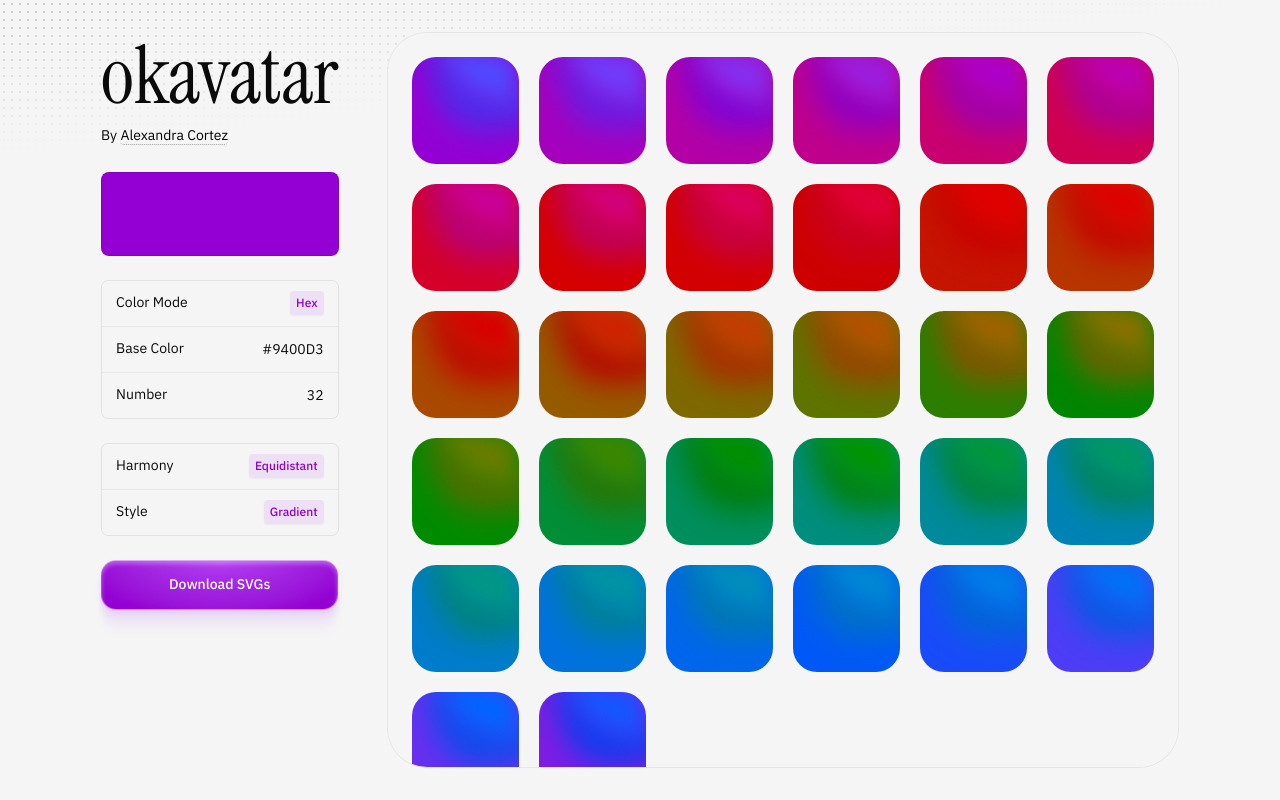
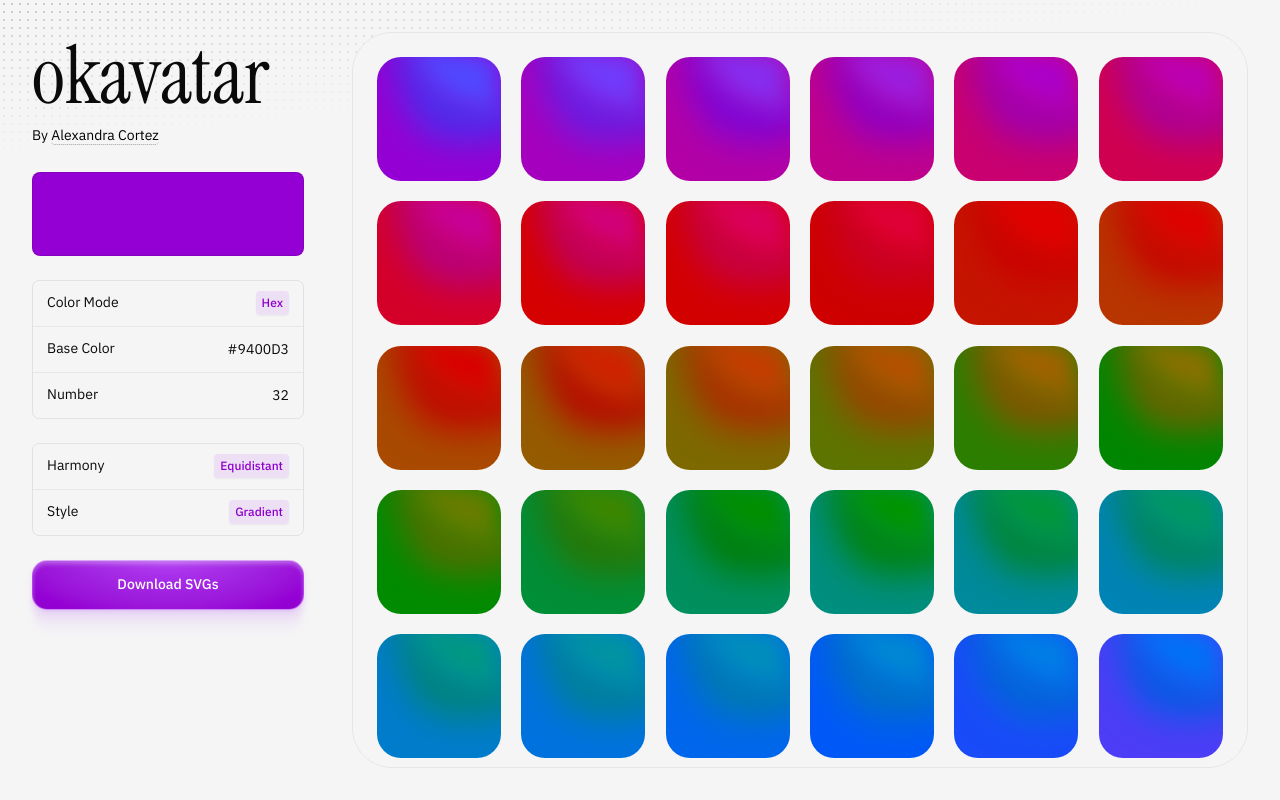
Before and after one commit to acortezrose/colorGenerator, a React (Vite) app: page / in a window 1280 px wide. Built offline with nearby package versions, Linux system fonts and the light colour scheme.

Commit message:
better sizing

```diff
--- a/index.html
+++ b/index.html
@@ -29,7 +29,7 @@
 		<link href="/src/App.css" rel="stylesheet" />
 	</head>
 	<body>
-		<div id="root"></div>
+		<div id="root" class="gutter-stable"></div>
 		<script type="module" src="/src/main.jsx"></script>
 	</body>
 </html>
--- a/src/App.css
+++ b/src/App.css
@@ -212,6 +212,11 @@ hr {
 	}
 }
 
+.gutter-stable {
+	scrollbar-gutter: stable;
+	min-width: 0; /* allow the right column to shrink inside the grid */
+}
+
 .mask-overlay::before {
 	content: "";
 	top: 0px;
--- a/src/App.jsx
+++ b/src/App.jsx
@@ -79,7 +79,7 @@ function App() {
 			{/* TODO: a real mobile experience */}
 			<div className="mask-overlay md:grid md:grid-cols-[1fr_3fr] h-screen w-full">
 				{/* Form */}
-				<div className="md:min-w-70 w-full gap-6 p-8 md:pr-4 flex flex-col relative overflow-auto">
+				<div className="md:min-w-80 w-full gap-6 p-8 md:pr-4 flex flex-col relative overflow-auto">
 					<CircleSampleForm
 						allData={allData}
 						setAllData={setAllData}
@@ -88,7 +88,7 @@ function App() {
 				</div>
 				{/* Samples Container */}
 				<div className="rounded-[40px] m-8 border border-1 border-[rgba(0, 0, 0, 0.08)] flex flex-col overflow-hidden">
-					<ul className="bg-neutral-100 card gap-5 p-6 overflow-auto">
+					<ul className="bg-neutral-100 card gap-5 p-6 overflow-auto md:gutter-stable">
 						{/* Samples */}
 						<AnimatePresence>
 							{swatchData.circleSamples.map((color, i) => (
```
